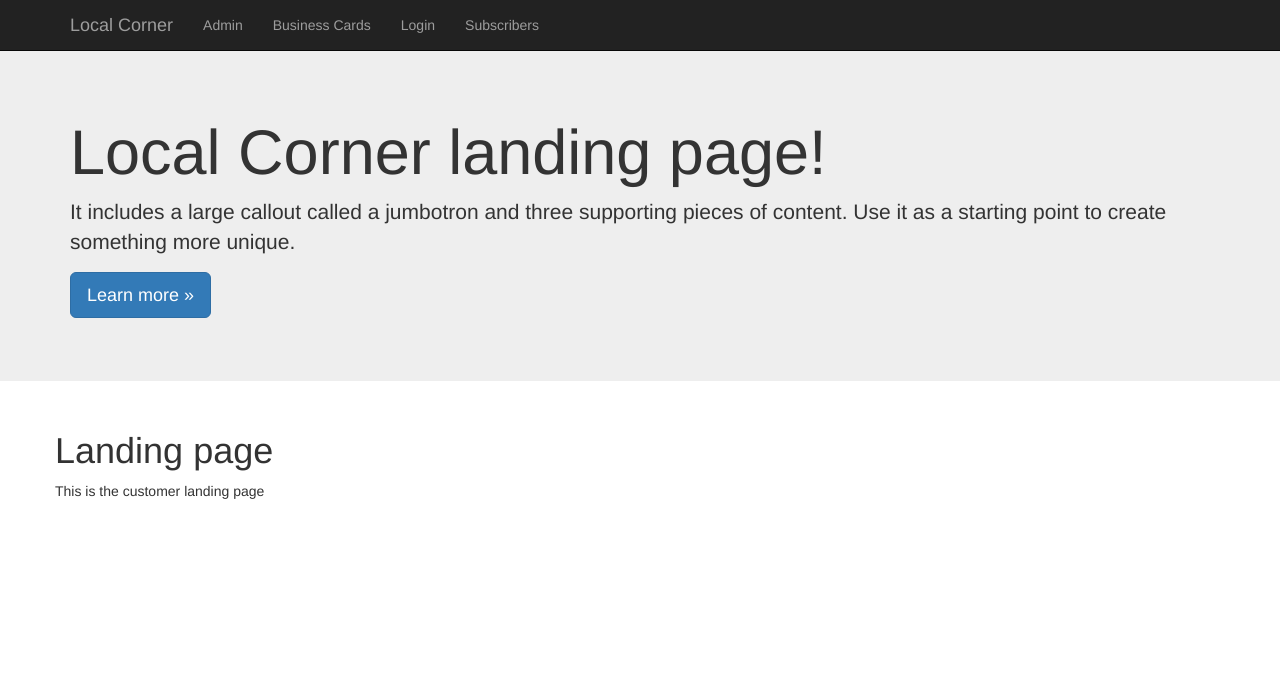
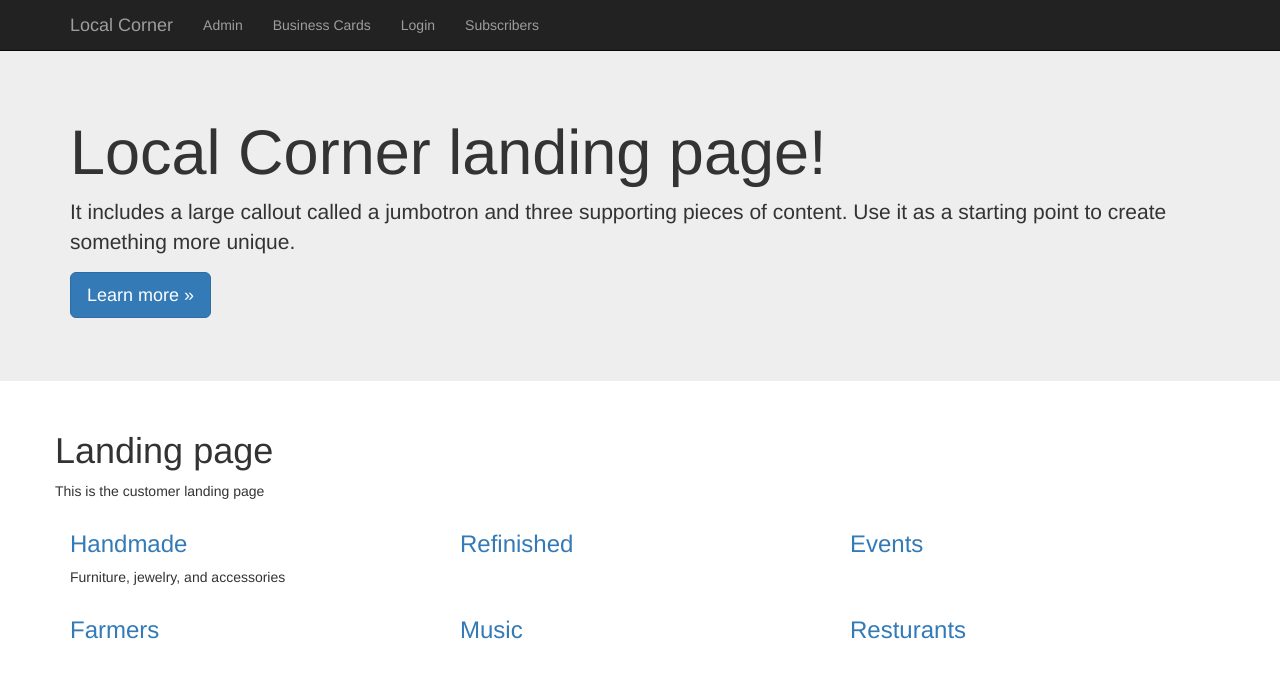
Before and after one commit to davidfekke/lcorner, a Jekyll site: the page built from index.html, in a window 1280 px wide. Shown: the top 678 px of the page. Built offline with Jekyll 4.4.1, drawn with Linux system fonts in a browser that asks for light colours; nearby versions of some CDN libraries.

Commit message:
Landing Page #1 change

```diff
--- a/index.html
+++ b/index.html
@@ -15,5 +15,27 @@ layout: default
     <p>This is the customer landing page</p>
 
   </div>
-
+  <div class="row">
+    <div class="col-md-4">
+      <h3><a href="#">Handmade</a></h3>
+      <p>Furniture, jewelry, and accessories</p>
+    </div>
+    <div class="col-md-4">
+      <h3><a href="#">Refinished</a></h3>
+    </div>
+    <div class="col-md-4">
+      <h3><a href="#">Events</a></h3>
+    </div>
+  </div>
+  <div class="row">
+    <div class="col-md-4">
+      <h3><a href="#">Farmers</a></h3>
+    </div>
+    <div class="col-md-4">
+      <h3><a href="#">Music</a></h3>
+    </div>
+    <div class="col-md-4">
+      <h3><a href="#">Resturants</a></h3>
+    </div>
+  </div>
 </div>
```
